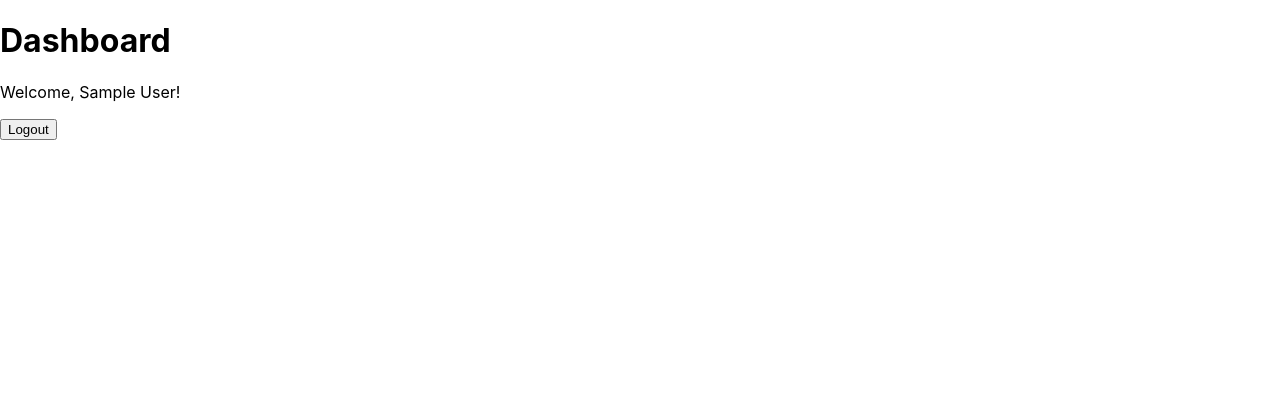
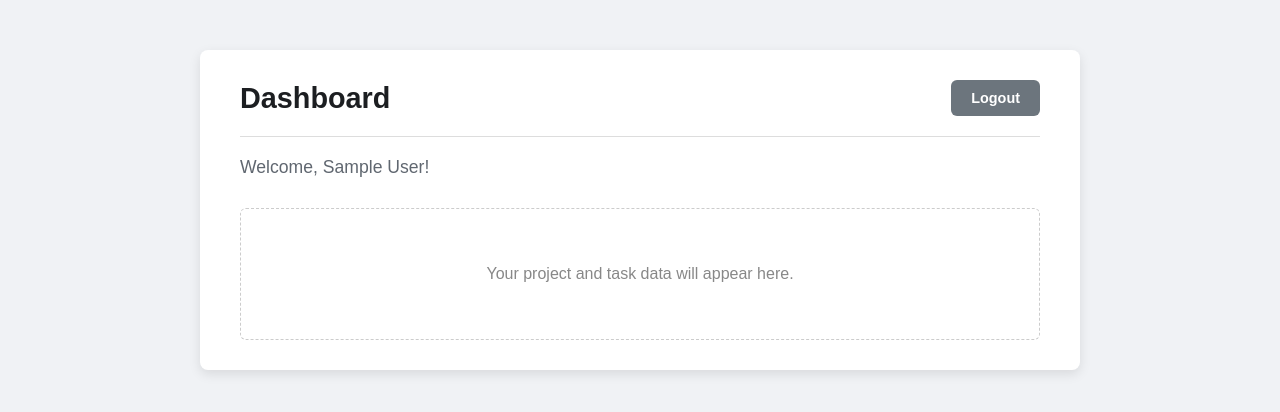
Before and after one commit to ryz3006/OneTeam, a React (Vite) app in the folder apps/public-ui/: page /#/dashboard in a window 1280 px wide. Shown: the top 412 px of the page. Built offline with nearby package versions, Linux system fonts and the light colour scheme; no server answers; sample sign-in values are in the browser's storage.

Commit message:
Update DashboardPage.jsx

```diff
--- a/apps/public-ui/src/pages/DashboardPage.jsx
+++ b/apps/public-ui/src/pages/DashboardPage.jsx
@@ -10,17 +10,49 @@ const DashboardPage = () => {
   const handleLogout = async () => {
     try {
       await signOut(auth);
-      navigate('/');
+      navigate('/'); // Navigate back to login page on logout
     } catch (error) {
       console.error('Logout error:', error);
     }
   };
 
   return (
-    <div>
-      <h1>Dashboard</h1>
-      <p>Welcome, {user ? user.displayName : 'Guest'}!</p>
-      <button onClick={handleLogout}>Logout</button>
+    <div style={{ fontFamily: 'sans-serif', display: 'flex', alignItems: 'flex-start', justifyContent: 'center', minHeight: '100vh', backgroundColor: '#f0f2f5', paddingTop: '50px' }}>
+      <div style={{ backgroundColor: 'white', padding: '30px 40px', borderRadius: '8px', boxShadow: '0 4px 12px rgba(0,0,0,0.1)', width: '100%', maxWidth: '800px' }}>
+
+        <div style={{ display: 'flex', justifyContent: 'space-between', alignItems: 'center', borderBottom: '1px solid #ddd', paddingBottom: '20px', marginBottom: '20px' }}>
+          <h1 style={{ fontSize: '1.8rem', fontWeight: 'bold', color: '#1c1e21', margin: '0' }}>
+            Dashboard
+          </h1>
+          <button
+            onClick={handleLogout}
+            style={{
+              backgroundColor: '#6c757d',
+              color: 'white',
+              fontWeight: 'bold',
+              border: 'none',
+              borderRadius: '6px',
+              padding: '10px 20px',
+              fontSize: '0.9rem',
+              cursor: 'pointer',
+              transition: 'background-color 0.3s'
+            }}
+            onMouseOver={(e) => e.currentTarget.style.backgroundColor = '#5a6268'}
+            onMouseOut={(e) => e.currentTarget.style.backgroundColor = '#6c757d'}
+          >
+            Logout
+          </button>
+        </div>
+
+        <p style={{ fontSize: '1.1rem', color: '#606770', marginBottom: '30px' }}>
+          Welcome, {user ? user.displayName : 'User'}!
+        </p>
+
+        <div style={{ border: '1px dashed #ccc', padding: '40px', borderRadius: '6px', color: '#888', textAlign: 'center' }}>
+          <p>Your project and task data will appear here.</p>
+        </div>
+
+      </div>
     </div>
   );
 };
```
